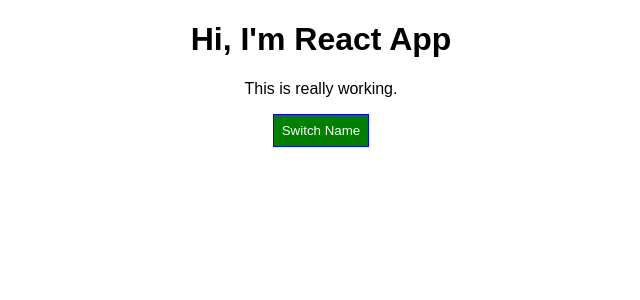
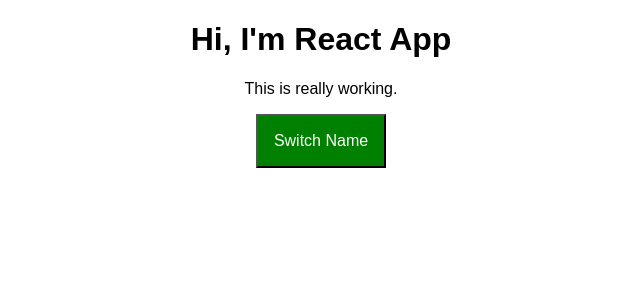
Before and after one commit to limozaza/r001, a React app: page / in a window 1280 px wide. Shown: the top 300 px of the page, without its empty margins (319-959 px from the left). Built offline with nearby package versions, Linux system fonts and the light colour scheme.

Commit message:
pseudo selector

```diff
--- a/src/App.css
+++ b/src/App.css
@@ -7,3 +7,24 @@
 .bold {
   font-weight: bold;
 }
+
+.App button {
+  border: 1px solid blus;
+  padding: 16px;
+  background-color: green;
+  font: inherit;
+  color: white;
+  cursor: pointer;
+}
+
+.App button:hover {
+  background-color: lightgreen;
+  color: black;
+}
+.App button.Red {
+  background-color: red;
+}
+.App button.Red:hover {
+  background-color: salmon;
+  color: black;
+}
--- a/src/App.js
+++ b/src/App.js
@@ -36,16 +36,8 @@
   };
 
   render() {
-    const style = {
-      backgroundColor: "green",
-      color: "white",
-      font: "inheret",
-      border: "1px solid blue",
-      padding: "8px",
-      cursor: "pointer"
-    };
-
     let persons = null;
+    let btnClass = "";
     if (this.state.showPersons) {
       persons = (
         <div>
@@ -62,7 +54,7 @@
           })}
         </div>
       );
-      style.backgroundColor = "red";
+      btnClass = classes.Red;
     }
     let assignedClasses = [];
     if (this.state.persons.length <= 2) {
@@ -76,7 +68,7 @@
       <div className={classes.App}>
         <h1>Hi, I'm React App</h1>
         <p className={assignedClasses.join(" ")}>This is really working.</p>
-        <button style={style} onClick={this.togglePersonHandler}>
+        <button className={btnClass} onClick={this.togglePersonHandler}>
           Switch Name
         </button>
         {persons}
```
